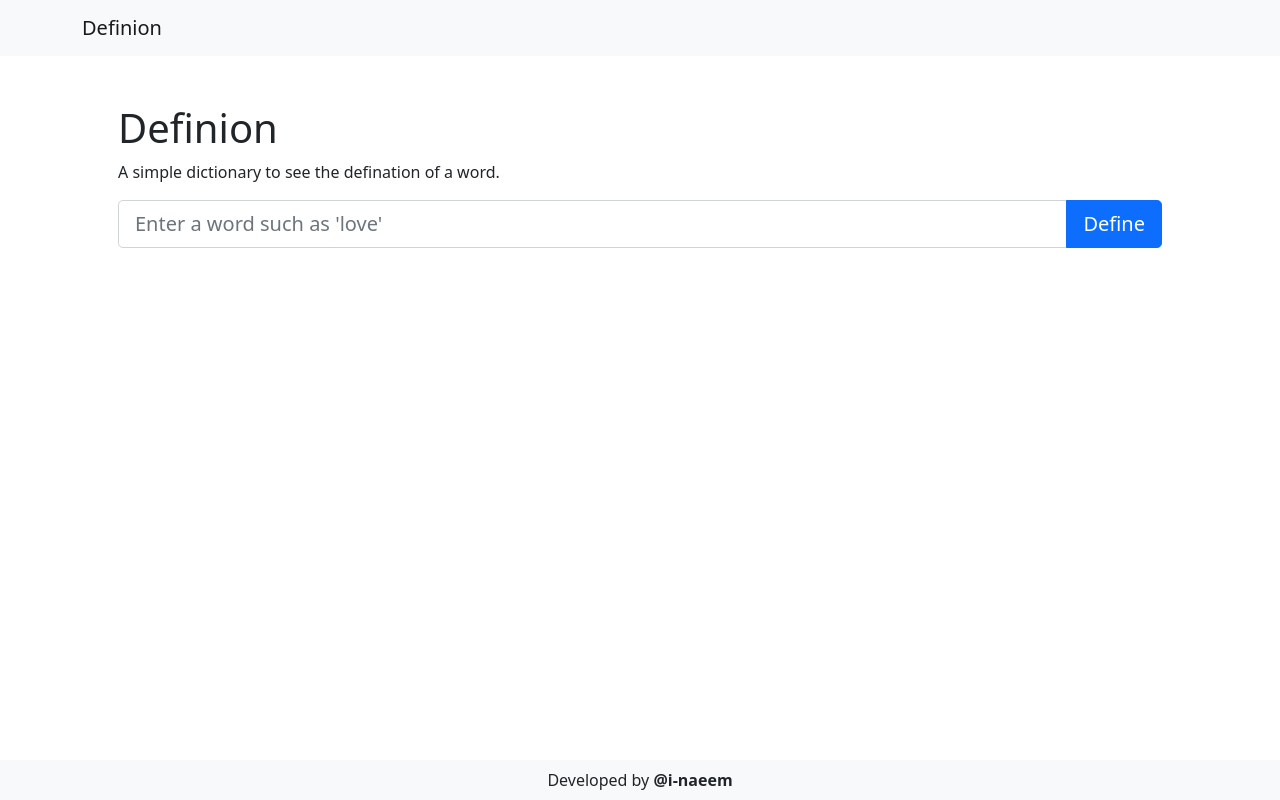
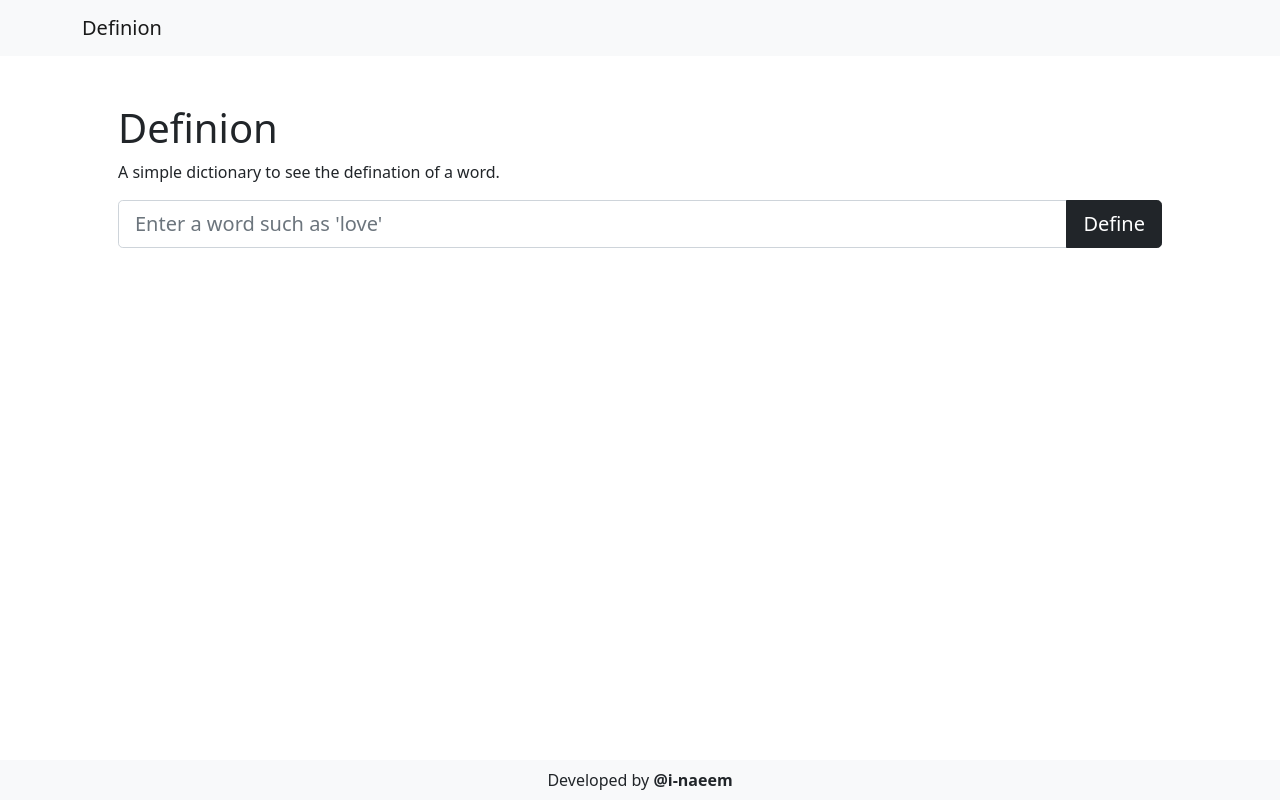
Before and after one commit to i-naeem/definion, a React (Vite) app: page / in a window 1280 px wide. Built offline with nearby package versions, Linux system fonts and the light colour scheme.

Commit message:
:art: make search button black

```diff
--- a/src/components/Form/SearchForm.jsx
+++ b/src/components/Form/SearchForm.jsx
@@ -27,7 +27,7 @@ export const SearchForm = ({ onSearch }) => {
           onChange={(event) => setWord(event.target.value)}
         />
 
-        <Button type="submit" size="lg">
+        <Button type="submit" size="lg" variant="dark">
           Define
         </Button>
       </InputGroup>
```
